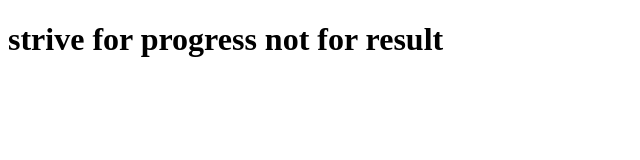
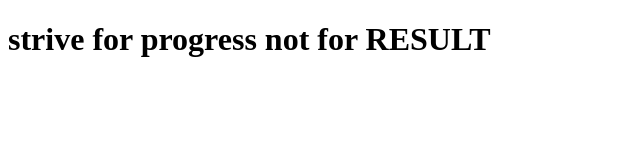
Before and after one commit to Shree-S19/to-do_MEN-ejs, a website: page index.html in a window 1280 px wide. Shown: the whole page, without its empty margins (0-640 px from the left). Drawn offline with Linux system fonts and the light colour scheme.

Commit message:
Update index.html

```diff
--- a/index.html
+++ b/index.html
@@ -7,6 +7,6 @@
     <title>to-do</title>
 </head>
 <body>
-    <h1>strive for progress not for result</h1>
+    <h1>strive for progress not for RESULT</h1>
 </body>
 </html>
```
